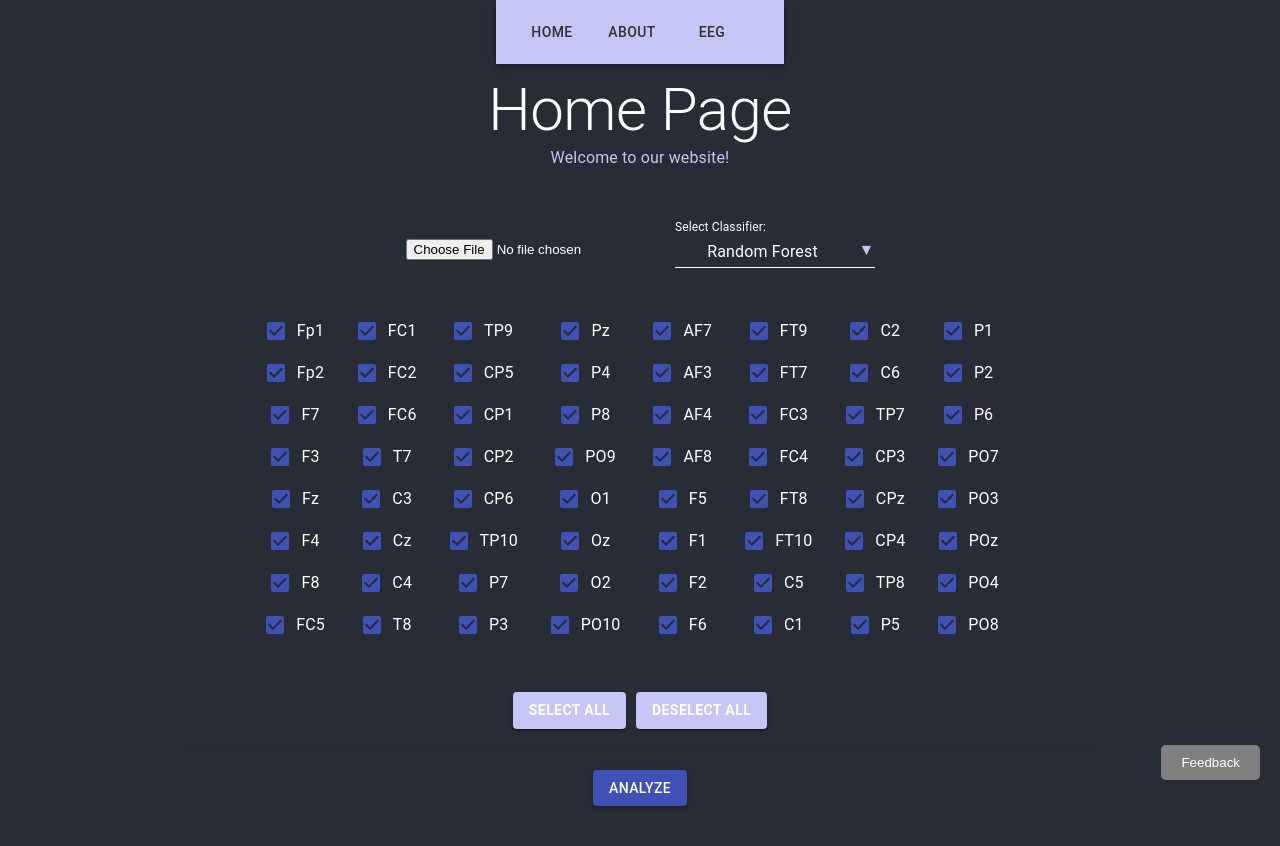
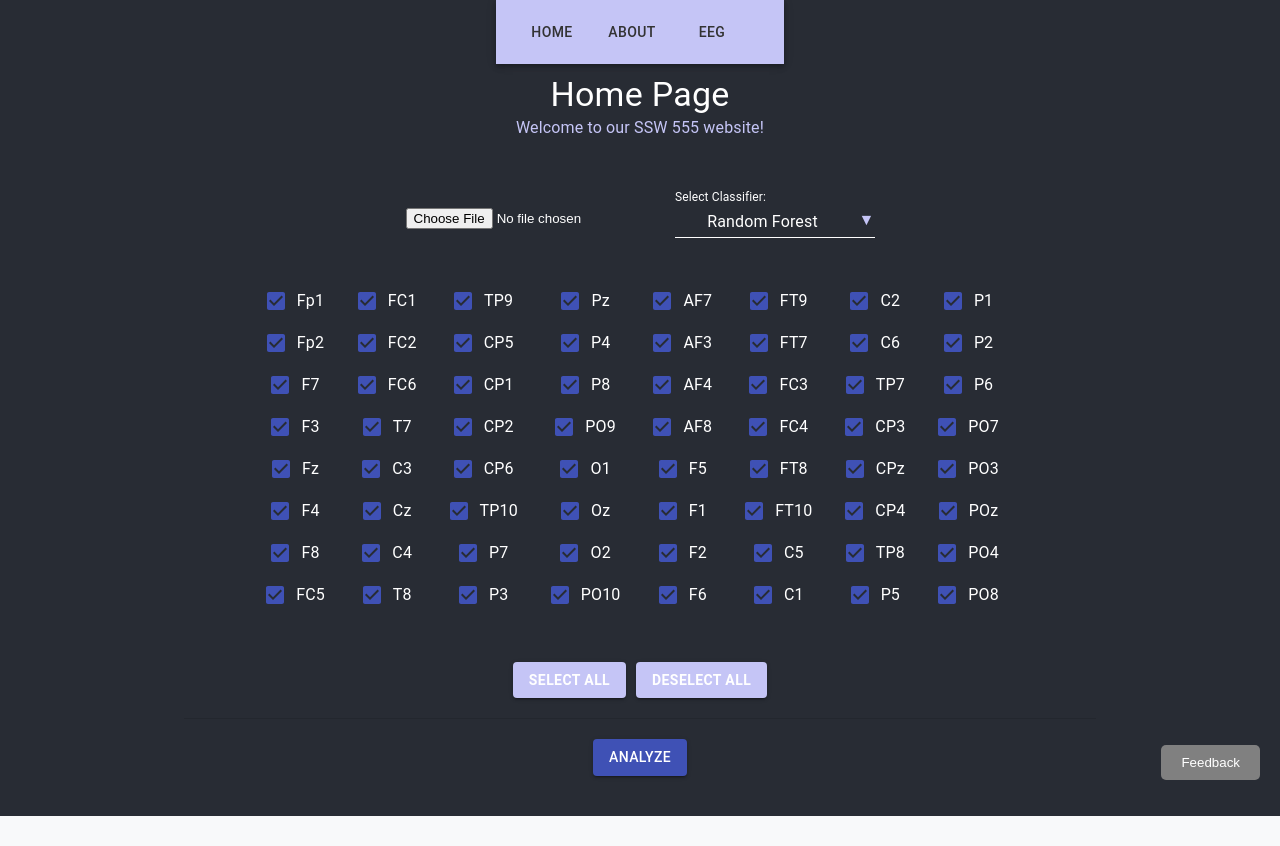
Before and after one commit to jasonmccauley/CerebralTalk, a React (Create React App) app in the folder eeg-vis/: page /home in a window 1280 px wide. After the commit the page ends 816 px from the top, so only its background shows below. Built offline with nearby package versions, Linux system fonts and the light colour scheme.

Commit message:
Update HomePage.js

```diff
--- a/eeg-vis/src/pages/HomePage.js
+++ b/eeg-vis/src/pages/HomePage.js
@@ -151,8 +151,8 @@ function HomePage() {
 
   return (
     <Container maxWidth="md" style={{ marginTop: '10px' }}>
-      <Typography variant="h2" align="center">Home Page</Typography>
-      <Typography variant="body1" align="center" style={{ marginBottom: '50px' }}>Welcome to our website!</Typography>
+      <Typography variant="h4" align="center">Home Page</Typography>
+      <Typography variant="body1" align="center" style={{ marginBottom: '50px' }}>Welcome to our SSW 555 website!</Typography>
 
       <Grid container spacing={2} justify="center" alignItems="center">
         <Grid item>
```
